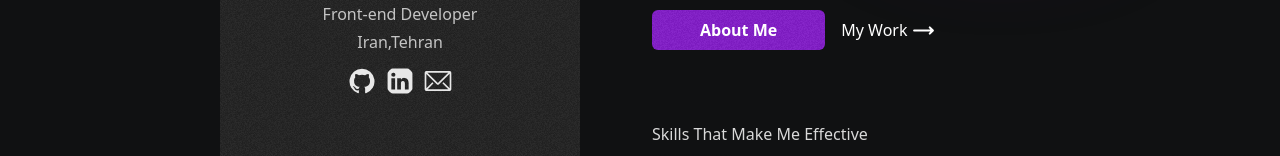
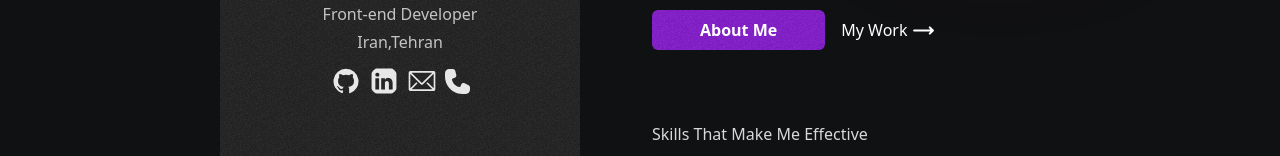
Before and after one commit to aria390/my-portfolio, a Next.js app: page / in a window 1280 px wide. Shown: the part 574-730 px from the top of the page. Built offline with nearby package versions, Linux system fonts and the light colour scheme; no server answers.

Commit message:
some little change

```diff
--- a/src/app/UI-mainPage/Projects.tsx
+++ b/src/app/UI-mainPage/Projects.tsx
@@ -3,7 +3,6 @@
 import { motion } from "framer-motion";
 import Link from "next/link";
 import { useEffect, useState } from "react";
-import GlobalNotFound from "../global-not-found";
 
 type Project = {
   id: string;
@@ -75,7 +74,9 @@ const Projects = () => {
                   <span className="text-3xl group-hover:text-purple-700 duration-300 font-semibold">
                     {project.title}
                   </span>
-                  <span className="text-[#d9d9d9] ">{project.category}</span>
+                  <span className="text-[#d9d9d9] pb-2">
+                    {project.category}
+                  </span>
                 </div>
               </div>
             </Link>
--- a/src/common-components/MySelf.tsx
+++ b/src/common-components/MySelf.tsx
@@ -10,10 +10,19 @@ const mySelf = () => {
   const email = "ariabahmanzangi@gmail.com";
   const [copied, setCopied] = useState(false);
 
+  const phone = "09300552948";
+  const [copiedP, setCopiedP] = useState(false);
+
   const copyEmail = async () => {
     await navigator.clipboard.writeText(email);
     setCopied(true);
     setTimeout(() => setCopied(false), 1500);
+  };
+
+  const copyPhone = async () => {
+    await navigator.clipboard.writeText(phone);
+    setCopiedP(true);
+    setTimeout(() => setCopiedP(false), 1500);
   };
 
   return (
@@ -91,6 +100,36 @@ const mySelf = () => {
                   <span>Copied</span>
                 </div>
               </li>
+              <li
+                onClick={copyPhone}
+                className="cursor-pointer flex flex-col items-center justify-center relative"
+              >
+                <svg
+                  className="hover:scale-110 duration-300 "
+                  width="25px"
+                  height="25px"
+                  viewBox="0 0 15 15"
+                  fill="none"
+                  xmlns="http://www.w3.org/2000/svg"
+                >
+                  <path
+                    d="M2.5 0C1.11929 0 0 1.11929 0 2.5V4.5C0 10.299 4.70101 15 10.5 15H12.5C13.8807 15 15 13.8807 15 12.5V11.118C15 10.5499 14.679 10.0305 14.1708 9.77639L11.7549 8.56843C10.9384 8.1602 9.94971 8.56975 9.66105 9.43573L9.36328 10.329C9.25014 10.6684 8.90197 10.8705 8.55114 10.8003C6.35528 10.3612 4.63885 8.64472 4.19967 6.44886C4.12951 6.09803 4.33156 5.74986 4.67097 5.63672L5.7796 5.26718C6.52319 5.01932 6.95058 4.24075 6.76048 3.48035L6.17444 1.1362C6.0075 0.468446 5.40752 0 4.71922 0H2.5Z"
+                    fill="white"
+                  />
+                </svg>
+
+                <div
+                  className={clsx(
+                    "absolute text-white text-[10px] font-semibold bg-purple-600 rounded-sm px-2 z-1",
+                    {
+                      "visible animeName": copiedP,
+                      "invisible ": !copiedP,
+                    },
+                  )}
+                >
+                  <span>Copied</span>
+                </div>
+              </li>
             </ul>
           </div>
           <div>
```
